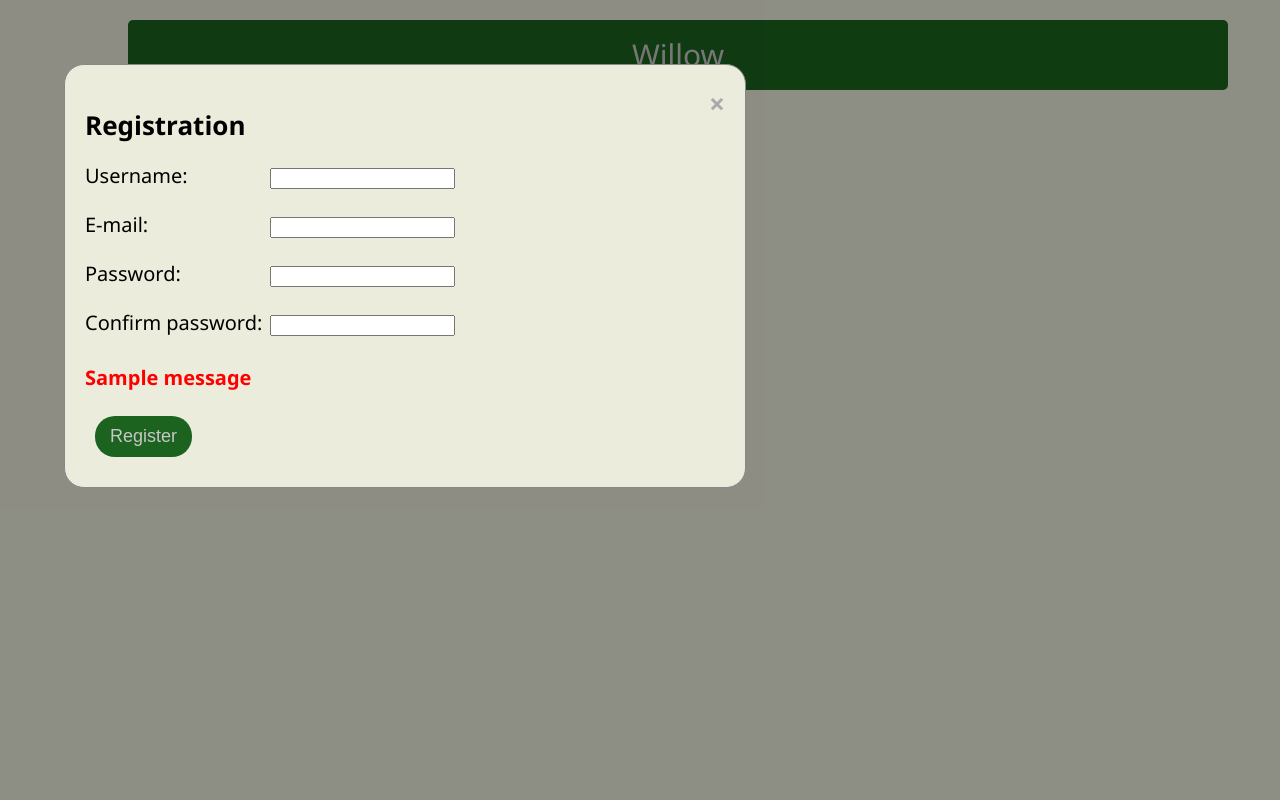
After one commit to anupamck/willow, a Flask app: page /register in a window 1280 px wide. The commit adds this page. Run offline with Flask 3, Linux system fonts and the light colour scheme; one stand-in notice (Sample message) is shown; parts of the project's set-up code (start-up, migrations or seed data) failed here and were passed over.

Commit message:
Add user registration tests and feature

```diff
--- a/app/__init__.py
+++ b/app/__init__.py
@@ -23,6 +23,8 @@ CORS(app)
 login_manager = LoginManager()
 login_manager.init_app(app)
 login_manager.login_view = 'auth.login'
+login_manager.login_message = 'Please log in to access this page.'
+login_manager.login_message_category = 'error'
 
 
 @login_manager.user_loader
--- a/app/routes/auth.py
+++ b/app/routes/auth.py
@@ -8,6 +8,7 @@ from urllib.parse import urlparse, urljoin
 import datetime
 from cryptography.fernet import Fernet
 from dotenv import load_dotenv
+import re
 
 load_dotenv()
 
@@ -55,7 +56,7 @@ def login():
             error = 'Password is required.'
 
         if error is not None:
-            flash(error)
+            flash(error, 'error')
             return render_template('login.html')
 
         with DatabaseConnector(database=users_db) as connector:
@@ -90,3 +91,59 @@ def is_safe_url(target):
     test_url = urlparse(urljoin(request.host_url, target))
     return test_url.scheme in ('http', 'https') and \
         parsed_host_url.netloc == test_url.netloc
+
+
+@auth_bp.route('/register', methods=['GET', 'POST'])
+def register():
+    if current_user.is_authenticated:
+        return redirect(url_for('home.get_home'))
+
+    if request.method == 'GET':
+        return render_template('registration.html')
+
+    elif request.method == 'POST':
+        username = request.form['username']
+        password = request.form['password']
+        email = request.form['email']
+        confirm_password = request.form['confirm_password']
+
+        # Write me a regex pattern to match emails
+        email_pattern = r'^[a-zA-Z0-9_.+-]+@[a-zA-Z0-9-]+\.[a-zA-Z0-9-.]+$'
+
+        error = None
+        if not username:
+            error = 'Username is required.'
+        elif not email:
+            error = 'E-mail is required.'
+        # Write me a regex to validate email addresses
+        elif not re.match(email_pattern, email):
+            error = 'E-mail is invalid.'
+        elif not password:
+            error = 'Password is required.'
+        elif password != confirm_password:
+            error = 'Password and confirm password must match.'
+
+        if error is not None:
+            flash(error, 'error')
+            return render_template('registration.html')
+
+        with DatabaseConnector(database=users_db) as connector:
+            user_manager = UserManager(connector)
+            if user_manager.get_user(username) is not None:
+                error = 'Username is already taken.'
+            elif user_manager.is_email_id_already_registered(email):
+                error = 'This e-mail address is already registered.'
+
+            if error is not None:
+                flash(error, 'error')
+                return render_template('registration.html')
+            else:
+                user_manager.add_user(username, password,
+                                      email, username + ".db")
+            new_user_db_path = os.path.join(
+                os.getenv('DB_PATH'), username + '.db')
+            with DatabaseConnector(database=new_user_db_path) as connector:
+                user_manager = UserManager(connector)
+                user_manager.initialize_user_db()
+            flash('Account created successfully. Please login.', 'success')
+            return redirect(url_for('auth.login'))
--- a/app/routes/contacts.py
+++ b/app/routes/contacts.py
@@ -41,7 +41,7 @@ def add_contact():
             error = 'Frequency is required.'
 
         if error is not None:
-            flash(error)
+            flash(error, 'error')
             return render_template('contactForm.html', form_type='add')
 
         else:
@@ -75,7 +75,7 @@ def edit_contact(person_id):
             error = 'Frequency is required.'
 
         if error is not None:
-            flash(error)
+            flash(error, 'error')
             with DatabaseConnector(user.database) as connector:
                 contact_manager = ContactManager(connector)
                 contact = contact_manager.get_contact(person_id)
--- a/app/routes/interactions.py
+++ b/app/routes/interactions.py
@@ -46,7 +46,7 @@ def add_interaction(person_id, contact_name):
             error = 'Title and notes are required.'
 
         if error is not None:
-            flash(error)
+            flash(error, 'error')
             return render_template('interactionForm.html', person_id=person_id, contact_name=contact_name, form_type='add')
 
         else:
@@ -86,7 +86,7 @@ def edit_interaction(interaction_id, person_id, contact_name):
             error = 'Title and notes are required.'
 
         if error is not None:
-            flash(error)
+            flash(error, 'error')
             with DatabaseConnector(user.database) as connector:
                 interaction_manager = InteractionManager(connector)
                 interaction = interaction_manager.get_interaction(
--- a/app/static/willow.css
+++ b/app/static/willow.css
@@ -293,7 +293,8 @@ td button {
   vertical-align: top;
 }
 
-.contact-form .form-group label {
+.contact-form .form-group label,
+.registration-form .form-group label {
   min-width: 180px;
 }
 
@@ -361,10 +362,15 @@ td button {
   cursor: pointer;
 }
 
-.flash {
+.flash-error,
+.flash-success {
   color: red;
   font-weight: bold;
   margin-bottom: 10px;
+}
+
+.flash-success {
+  color: #1b631e;
 }
 
 th.frequency-heading::before {
--- a/app/templates/contactForm.html
+++ b/app/templates/contactForm.html
@@ -41,8 +41,8 @@
         </div>
       </form>
       {% endif %}
-      <div class="flash">
-        {% for message in get_flashed_messages() %}
+      <div class="flash-error">
+        {% for message in get_flashed_messages(with_categories=False, category_filter=('error')) %}
         {{ message }}
         {% endfor %}
       </div>
--- a/app/templates/interactionForm.html
+++ b/app/templates/interactionForm.html
@@ -51,8 +51,8 @@
         </div>
       </form>
       {% endif %}
-      <div class="flash">
-        {% for message in get_flashed_messages() %}
+      <div class="flash-error">
+        {% for message in get_flashed_messages(with_categories=False, category_filter=('error')) %}
         {{ message }}
         {% endfor %}
       </div>
--- /dev/null
+++ b/app/templates/registration.html
@@ -0,0 +1,33 @@
+<!-- Write me a template for registration, that is analogous to the login template I have opened alongside -->
+
+{% extends "base.html" %}
+{% block title %}Registration{% endblock %}
+{% block content %}
+
+<div class="modal-shell" id="modal-shell">
+    <div class="modal-content">
+        <a href="{{ url_for('auth.login') }}"><span class="close" id="close-modal">&times;</span></a>
+        <h2>Registration</h2>
+        <div class="registration-form">
+            <form action="{{ url_for('auth.register') }}" method="POST">
+                <div class="form-group">
+                    <label for="username">Username:</label>
+                    <input type="text" name="username" id="username" required /><br><br>
+                    <label for="email">E-mail:</label>
+                    <input type="email" name="email" id="email" required /><br><br>
+                    <label for="password">Password:</label>
+                    <input type="password" name="password" id="password" required /><br><br>
+                    <label for="confirm_password">Confirm password:</label>
+                    <input type="password" name="confirm_password" id="confirm_password" required /><br><br>
+                </div>
+                <div class="flash-error">
+                    {% for message in get_flashed_messages(with_categories=False, category_filter=('error')) %}
+                    {{ message }}
+                    {% endfor %}
+                </div>
+                <button type="submit">Register</button>
+            </form>
+        </div>
+    </div>
+</div>
+{% endblock %}
```
Also changed, not shown: app/routes/account.py (+4 -4 lines), app/routes/db.py (+10 -0 lines), app/templates/account.html (+8 -5 lines), app/templates/changePasswordForm.html (+3 -9 lines), app/templates/login.html (+9 -2 lines), e2e/tests/registration.spec.ts (added, +38 -0 lines), tests/test_account.py (+2 -0 lines), tests/test_contacts.py (+3 -0 lines), tests/test_home.py (+2 -0 lines), tests/test_interactions.py (+2 -0 lines), tests/test_login.py (+28 -1 lines), tests/test_registration.py (added, +189 -0 lines).
